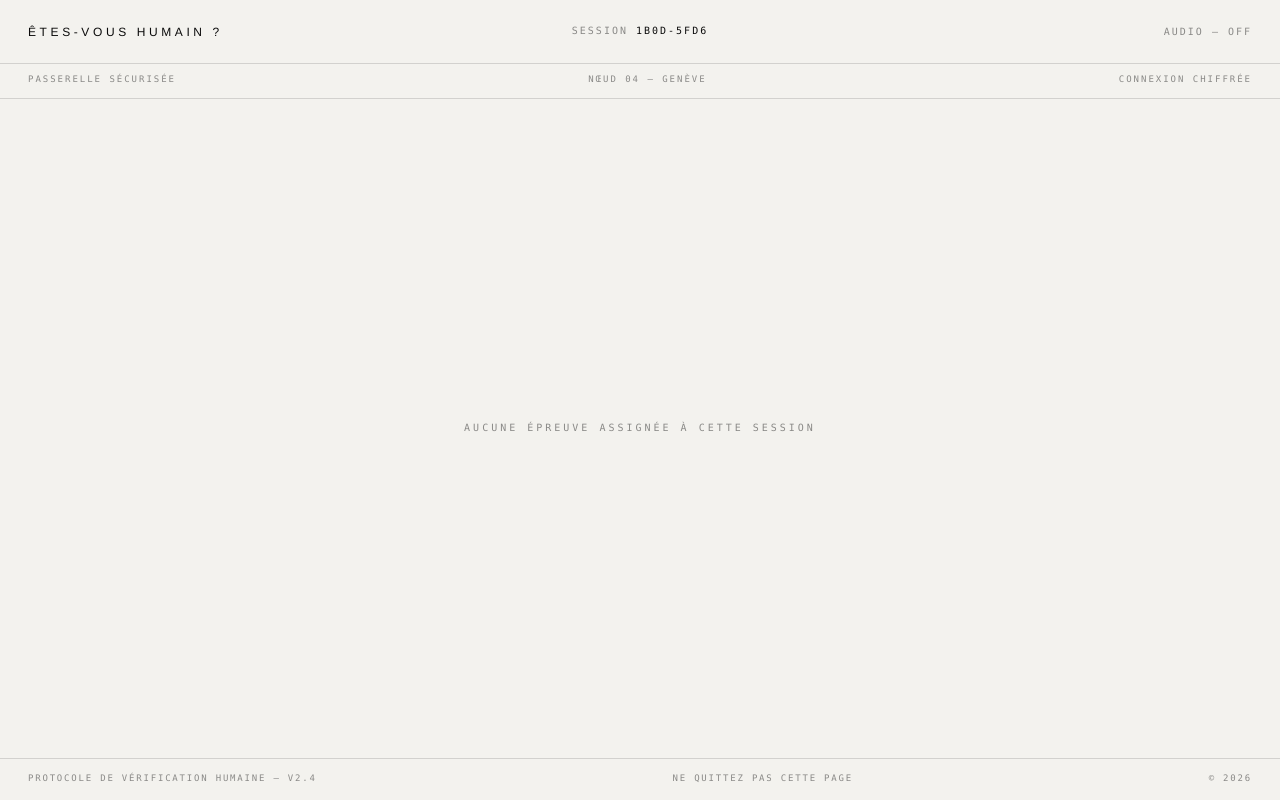
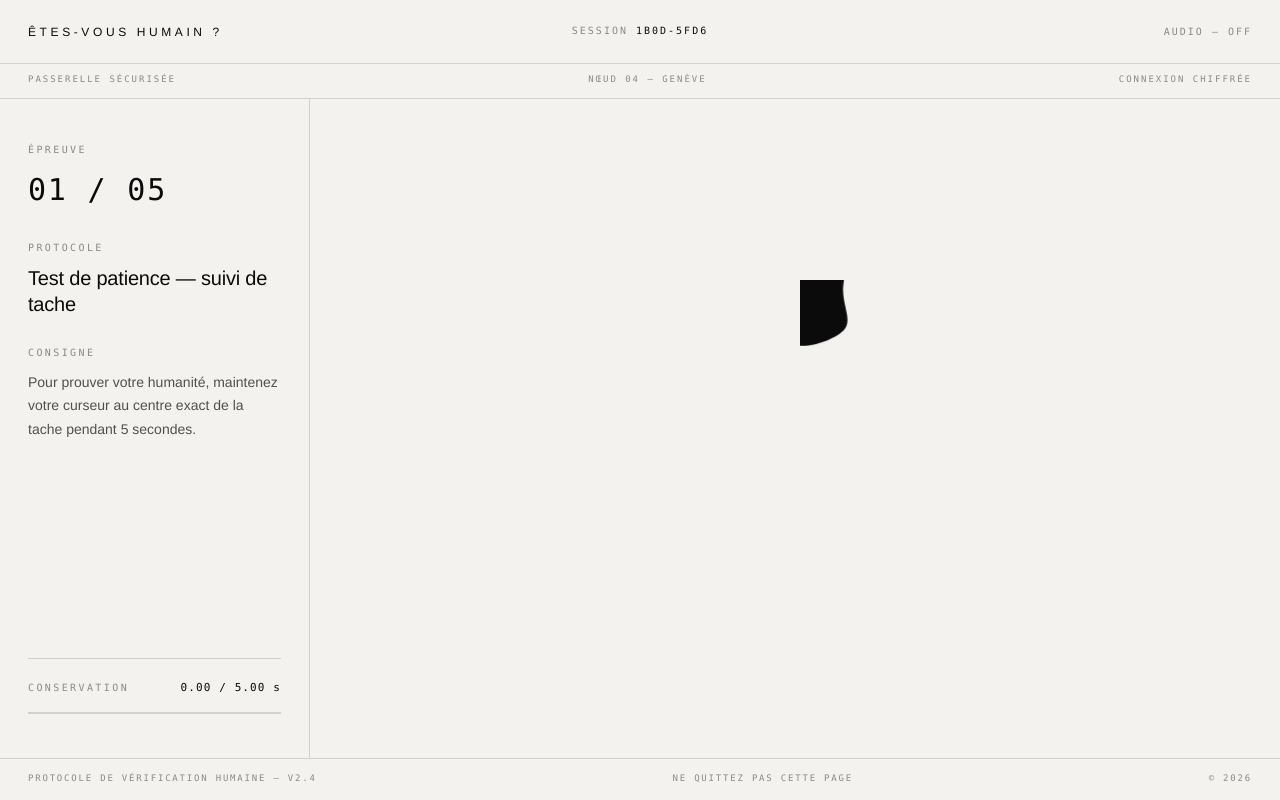
Before and after one commit to ItokianaRAKT/ARE-YOU-HUMAN, a React (Vite) app: page / in a window 1280 px wide. Built offline with nearby package versions, Linux system fonts and the light colour scheme.

Commit message:
feat: add slow drifting ink blot with approach detection

```diff
--- /dev/null
+++ b/src/challenges/PatienceChallenge.jsx
@@ -0,0 +1,175 @@
+import { useEffect, useRef, useState } from 'react'
+import ChallengeShell from '../components/ChallengeShell.jsx'
+import { blobPoints, lerpPoints, pointsToPath } from '../lib/blob.js'
+import { rand } from '../lib/random.js'
+
+const HOLD_MS = 5000
+const HOLD_RADIUS = 36
+
+const INSTRUCTION =
+  'Pour prouver votre humanité, maintenez votre curseur au centre exact de la tache pendant 5 secondes.'
+
+function makeShapes() {
+  const a = blobPoints({ seed: Math.random() * 1000, count: 9, radius: 62 })
+  const b = blobPoints({ seed: Math.random() * 1000, count: 9, radius: 62 })
+  return [a, b]
+}
+
+export function PatienceChallenge() {
+  const stageRef = useRef(null)
+  const blotRef = useRef(null)
+  const pathRef = useRef(null)
+  const meterValueRef = useRef(null)
+  const meterBarRef = useRef(null)
+  const pointerRef = useRef({ x: -9999, y: -9999, inside: false })
+  const [shapes] = useState(makeShapes)
+  const blotStateRef = useRef({
+    x: 0,
+    y: 0,
+    tx: 0,
+    ty: 0,
+    nextTargetAt: 0,
+    hold: 0,
+    measured: false,
+  })
+
+  useEffect(() => {
+    const stage = stageRef.current
+    const blot = blotRef.current
+    if (!stage || !blot) return undefined
+
+    let width = 0
+    let height = 0
+    const measure = () => {
+      const rect = stage.getBoundingClientRect()
+      width = rect.width
+      height = rect.height
+      const state = blotStateRef.current
+      if (!state.measured && width > 0) {
+        state.x = width * 0.68
+        state.y = height * 0.42
+        state.tx = state.x
+        state.ty = state.y
+        state.measured = true
+      }
+    }
+    measure()
+    const observer = new ResizeObserver(measure)
+    observer.observe(stage)
+
+    let raf = 0
+    let last = performance.now()
+    let frame = 0
+
+    const loop = (now) => {
+      const dt = Math.min(now - last, 50)
+      last = now
+      const state = blotStateRef.current
+      const pointer = pointerRef.current
+
+      if (state.measured) {
+        if (now >= state.nextTargetAt) {
+          state.tx = rand(70, Math.max(width - 70, 71))
+          state.ty = rand(70, Math.max(height - 70, 71))
+          state.nextTargetAt = now + rand(1800, 3400)
+        }
+
+        const dx = state.tx - state.x
+        const dy = state.ty - state.y
+        const dist = Math.hypot(dx, dy) || 1
+        const step = (14 * dt) / 1000
+        state.x += (dx / dist) * step
+        state.y += (dy / dist) * step
+
+        blot.style.transform = `translate3d(${state.x - 100}px, ${state.y - 100}px, 0)`
+
+        const d = Math.hypot(pointer.x - state.x, pointer.y - state.y)
+        if (pointer.inside && d < HOLD_RADIUS) {
+          state.hold = Math.min(state.hold + dt, HOLD_MS)
+        } else {
+          state.hold = Math.max(0, state.hold - dt * 2.5)
+        }
+
+        const ratio = state.hold / HOLD_MS
+        if (meterValueRef.current) {
+          meterValueRef.current.textContent = `${(state.hold / 1000).toFixed(2)} / 5.00 s`
+        }
+        if (meterBarRef.current) {
+          meterBarRef.current.style.transform = `scaleX(${ratio})`
+        }
+      }
+
+      frame += 1
+      if (pathRef.current && frame % 4 === 0) {
+        const [a, b] = shapes
+        const t = (Math.sin(now * 0.0007) + 1) / 2
+        pathRef.current.setAttribute('d', pointsToPath(lerpPoints(a, b, t)))
+      }
+
+      raf = requestAnimationFrame(loop)
+    }
+    raf = requestAnimationFrame(loop)
+
+    return () => {
+      cancelAnimationFrame(raf)
+      observer.disconnect()
+    }
+  }, [shapes])
+
+  const handlePointerMove = (event) => {
+    const stage = stageRef.current
+    if (!stage) return
+    const rect = stage.getBoundingClientRect()
+    pointerRef.current.x = event.clientX - rect.left
+    pointerRef.current.y = event.clientY - rect.top
+    pointerRef.current.inside = true
+  }
+
+  const handlePointerLeave = () => {
+    pointerRef.current.inside = false
+    pointerRef.current.x = -9999
+    pointerRef.current.y = -9999
+  }
+
+  const [a, b] = shapes
+
+  return (
+    <ChallengeShell
+      index="01"
+      title="Test de patience — suivi de tache"
+      instruction={INSTRUCTION}
+      status={
+        <>
+          <div className="status-row">
+            <span className="label">Conservation</span>
+            <span className="status-value" ref={meterValueRef}>
+              0.00 / 5.00 s
+            </span>
+          </div>
+          <div className="meter" aria-hidden="true">
+            <i ref={meterBarRef} />
+          </div>
+        </>
+      }
+    >
+      <div
+        className="stage patience"
+        ref={stageRef}
+        onPointerMove={handlePointerMove}
+        onPointerLeave={handlePointerLeave}
+      >
+        <div className="blot" ref={blotRef}>
+          <svg width="200" height="200" viewBox="0 0 200 200" aria-hidden="true">
+            <path
+              ref={pathRef}
+              d={pointsToPath(lerpPoints(a, b, 0.5))}
+              fill="var(--ink)"
+            />
+          </svg>
+        </div>
+      </div>
+    </ChallengeShell>
+  )
+}
+
+export default PatienceChallenge
--- a/src/challenges/registry.js
+++ b/src/challenges/registry.js
@@ -1,7 +1,15 @@
+import PatienceChallenge from './PatienceChallenge.jsx'
+
 /**
  * Registry of available tests. Each branch of the project appends its own
  * protocol here; the gate picks one at random per attempt.
  */
 export const CHALLENGE_TOTAL = 5
 
-export const challenges = []
+export const challenges = [
+  {
+    id: 'patience',
+    index: '01',
+    Component: PatienceChallenge,
+  },
+]
--- a/src/styles/challenges.css
+++ b/src/styles/challenges.css
@@ -1 +1,38 @@
 /* Challenge-specific styles. One section per protocol. */
+
+/* --- shared stage ------------------------------------------------ */
+.stage {
+  position: absolute;
+  inset: 0;
+  touch-action: none;
+  user-select: none;
+}
+
+/* --- 01 patience ------------------------------------------------- */
+.blot {
+  position: absolute;
+  top: 0;
+  left: 0;
+  width: 200px;
+  height: 200px;
+  pointer-events: none;
+  will-change: transform;
+}
+
+.blot svg {
+  display: block;
+}
+
+.meter {
+  height: 2px;
+  background: var(--hairline);
+  overflow: hidden;
+}
+
+.meter i {
+  display: block;
+  height: 100%;
+  background: var(--ink);
+  transform: scaleX(0);
+  transform-origin: left center;
+}
```
